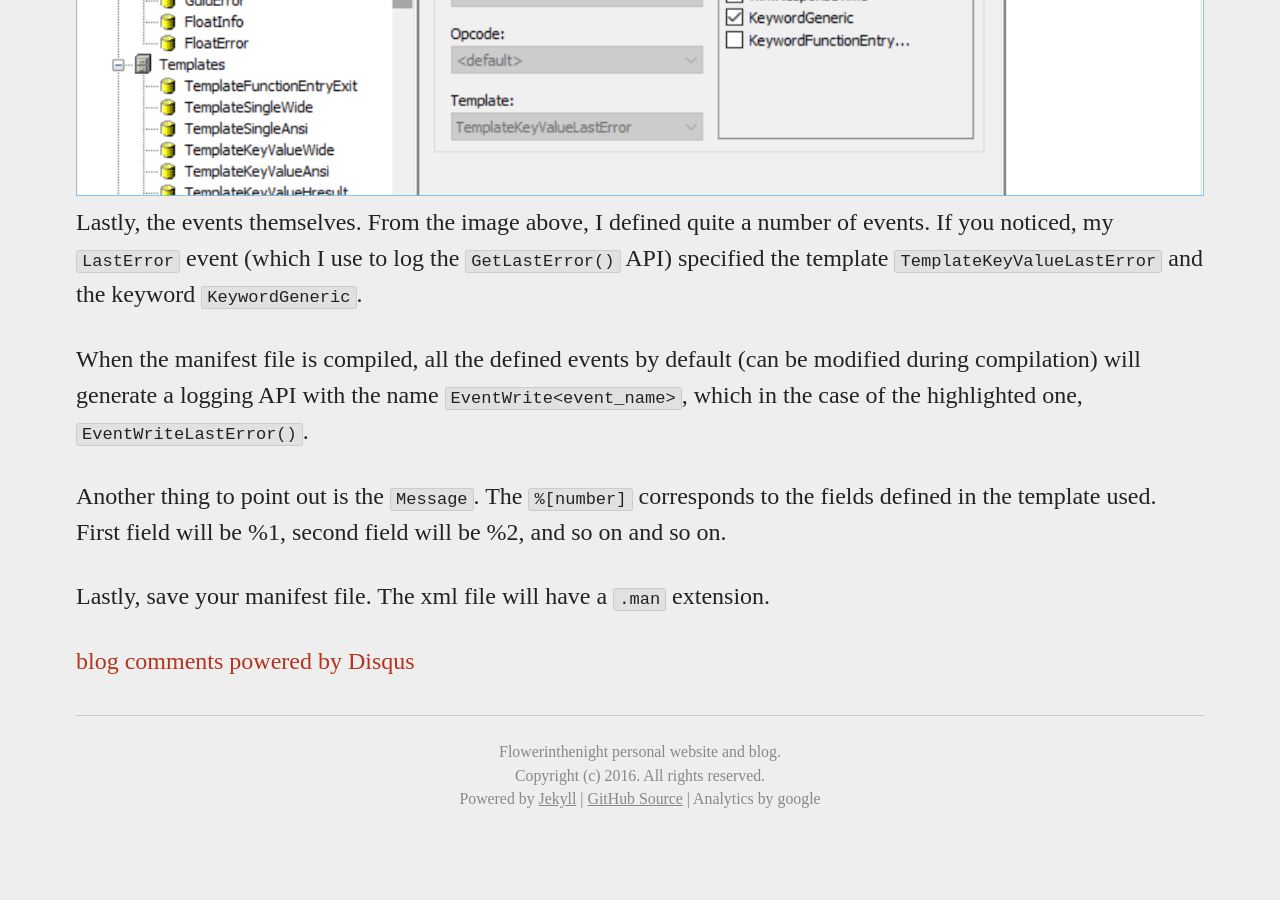
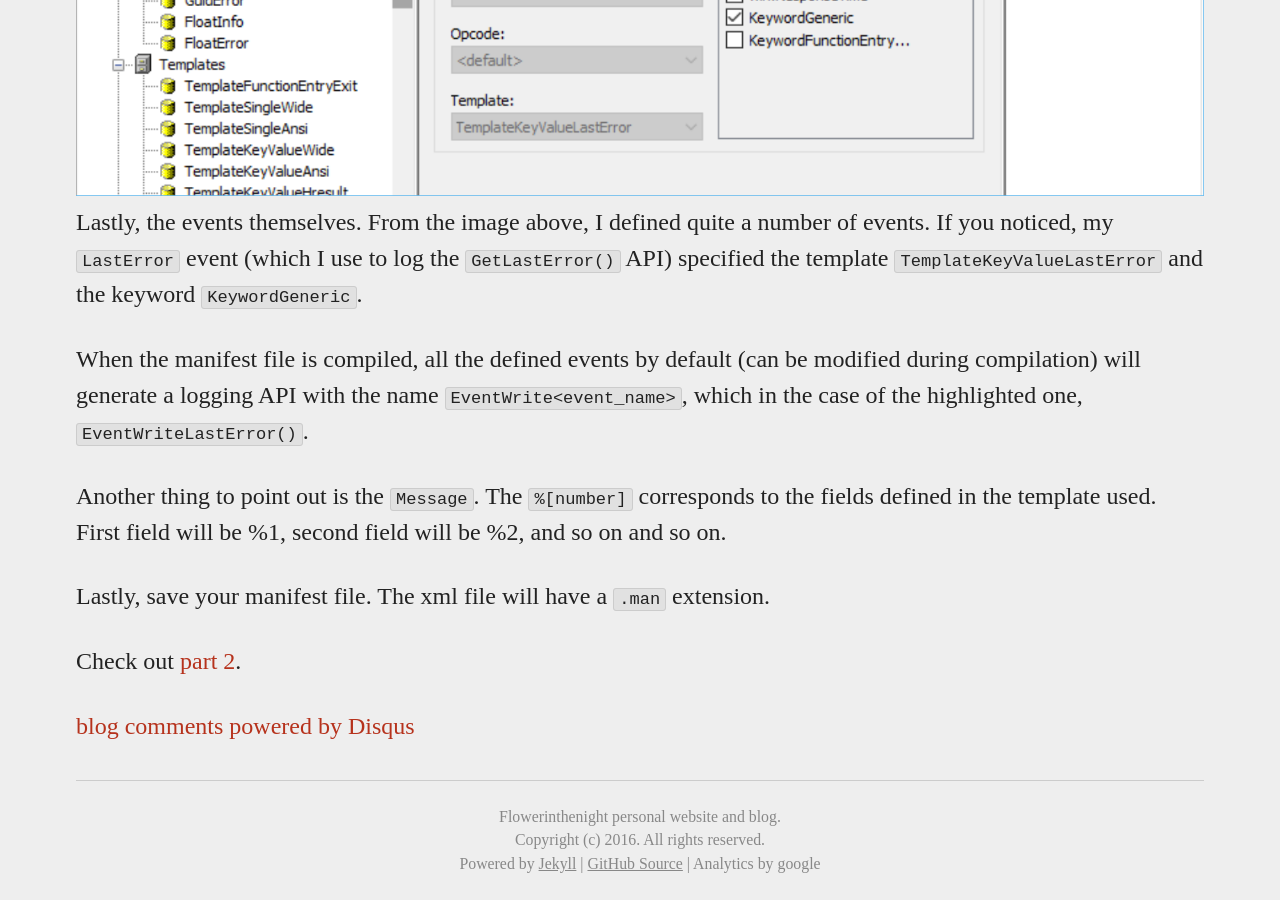
Before and after one commit to flowerinthenight/flowerinthenight.github.io, a Jekyll site: the page built from _posts/2016-03-01-etw-part1.md, in a window 1280 px wide and 900 px high, scrolled down 4983 px. Built offline with Jekyll 4.4.1, drawn with Linux system fonts in a browser that asks for light colours; some web fonts are replaced; comment, search, counter and statistics services are not loaded; before the commit the page ends 5818 px from its top, so only the background shows below that.

Commit message:
Add link.

```diff
--- a/_posts/2016-03-01-etw-part1.md
+++ b/_posts/2016-03-01-etw-part1.md
@@ -45,3 +45,5 @@ When the manifest file is compiled, all the defined events by default (can be mo
 Another thing to point out is the `Message`. The `%[number]` corresponds to the fields defined in the template used. First field will be %1, second field will be %2, and so on and so on.
 
 Lastly, save your manifest file. The xml file will have a `.man` extension.
+
+Check out [part 2](http://flowerinthenight.com/blog/2016/03/02/etw-part2).
```
